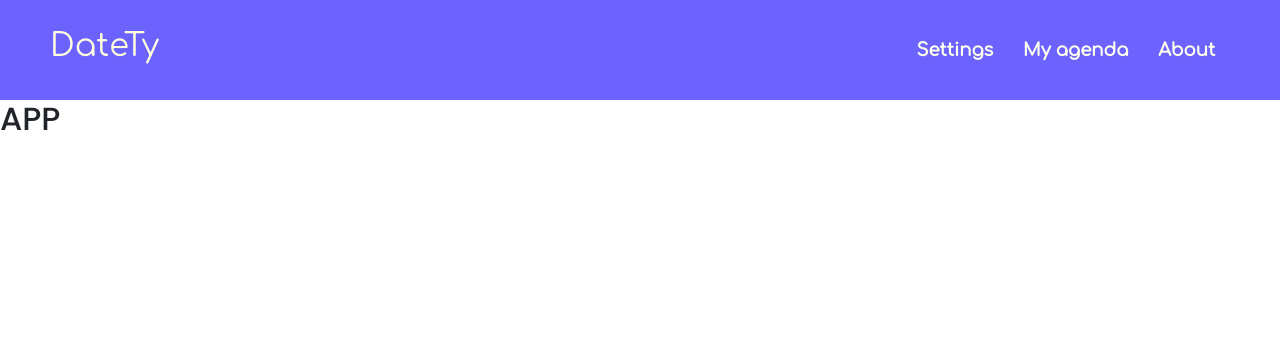
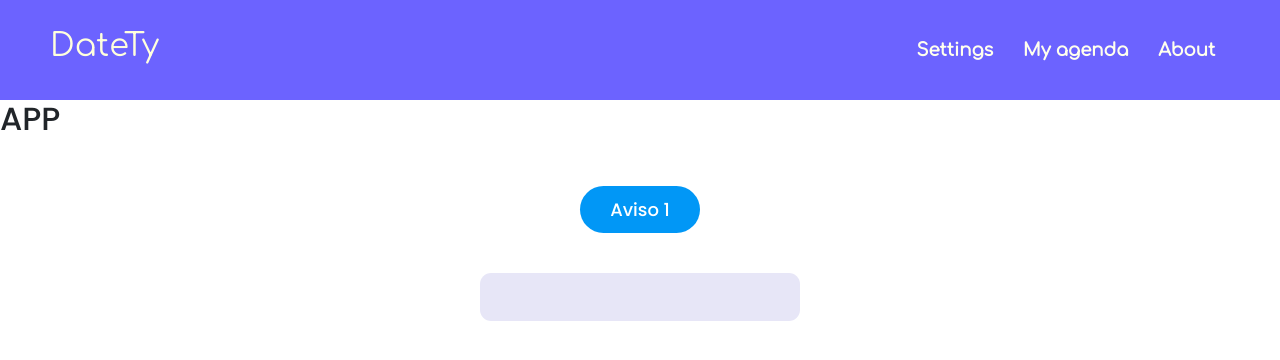
Before and after one commit to dylansel/Datety, a React (Vite) app in the folder frontend/: page /app in a window 1280 px wide. Shown: the top 360 px of the page. Built offline with nearby package versions, Linux system fonts and the light colour scheme.

Commit message:
Modal Aviso aplicado en APP

```diff
--- a/frontend/src/components/ModalAviso.jsx
+++ b/frontend/src/components/ModalAviso.jsx
@@ -0,0 +1,18 @@
+import React from "react"
+
+const ModalAvisoStyle = {
+  background: "#E7E6F7",
+  width: "25%",
+  height: "3rem",
+  borderRadius: "0.7rem",
+  margin: "0 auto",
+}
+
+export default function ModalAviso() {
+  return (
+    <>
+      <div className="modal-aviso-style" style={ModalAvisoStyle}>
+      </div>
+  </>
+  )
+}
--- a/frontend/src/pages/APP.jsx
+++ b/frontend/src/pages/APP.jsx
@@ -1,8 +1,24 @@
 import React, { useState, useEffect } from "react"
 import Header from "../components/utils/Header";
+import ModalAviso from "../components/ModalAviso"
 
 const isLoged = true;
 
+const ContenedorBotones = {
+  display: "flex",
+  justifyContent: "center",
+  padding: "40px",
+}
+
+const StyleButtonAviso = {
+  display: "flex",
+  padding: "10px 30px",
+  borderRadius: "100px",
+  color: "#fff",
+  border: "none",
+  background: "#0197F6",
+  cursor: "pointer",
+}
 
 export default function APP() {
   return (
@@ -11,6 +27,12 @@ export default function APP() {
       <div>
         <h2>APP</h2>
       </div>
+      <div style={ContenedorBotones}>
+      <button style={StyleButtonAviso}>Aviso 1</button>
+      </div>
+      <div>
+      <ModalAviso msg="Gonza es un capo, crack de la vida"></ModalAviso>
+      </div>
     </>
   )
 }
```
